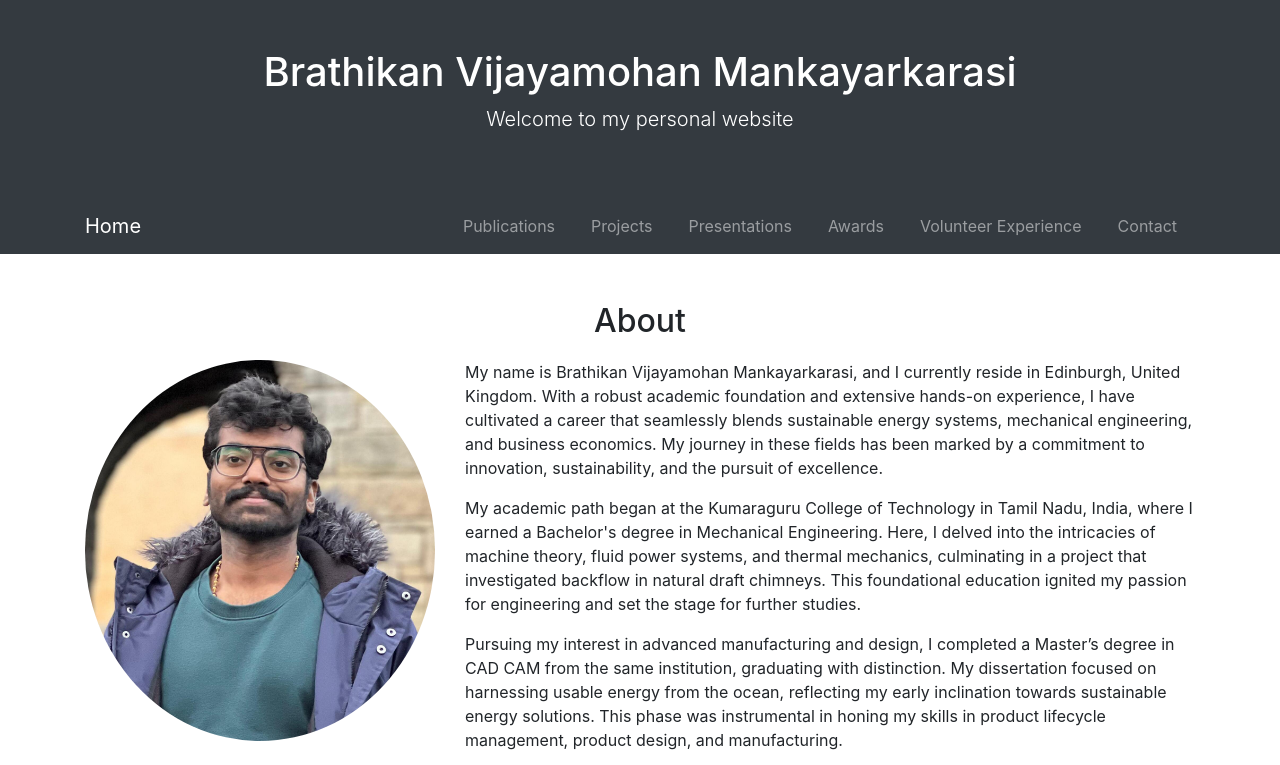
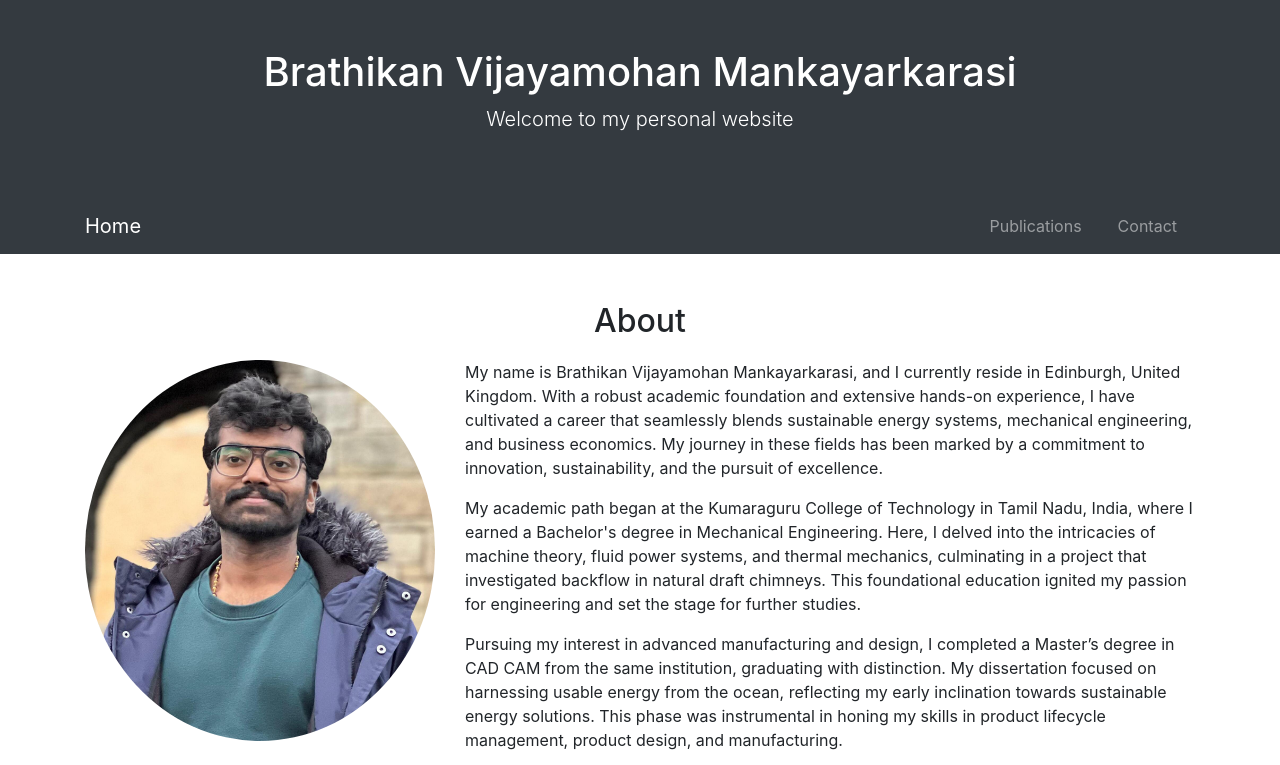
Before and after one commit to Brathikan-VM/brathikan-vm, a plain HTML site: page index.html in a window 1280 px wide. Shown: the top 765 px of the page. Drawn offline with nearby package versions, Linux system fonts and the light colour scheme.

Commit message:
Update index.html
COMMENTED THE NON FILLED WEBPAGES.

```diff
--- a/index.html
+++ b/index.html
@@ -28,10 +28,10 @@
                 <ul class="navbar-nav ml-auto">
                     <!-- <li class="nav-item"><a class="nav-link" href="certifications.html">Certifications</a></li> -->
                     <li class="nav-item"><a class="nav-link" href="publications.html">Publications</a></li>
-                    <li class="nav-item"><a class="nav-link" href="projects.html">Projects</a></li>
-                    <li class="nav-item"><a class="nav-link" href="presentations.html">Presentations</a></li>
-                    <li class="nav-item"><a class="nav-link" href="awards.html">Awards</a></li>
-                    <li class="nav-item"><a class="nav-link" href="volunteer.html">Volunteer Experience</a></li>
+                    <!-- <li class="nav-item"><a class="nav-link" href="projects.html">Projects</a></li> -->
+                    <!-- <li class="nav-item"><a class="nav-link" href="presentations.html">Presentations</a></li> -->
+                    <!-- <li class="nav-item"><a class="nav-link" href="awards.html">Awards</a></li> -->
+                    <!-- <li class="nav-item"><a class="nav-link" href="volunteer.html">Volunteer Experience</a></li> -->
                     <li class="nav-item"><a class="nav-link" href="contact.html">Contact</a></li>
                 </ul>
             </div>
```
